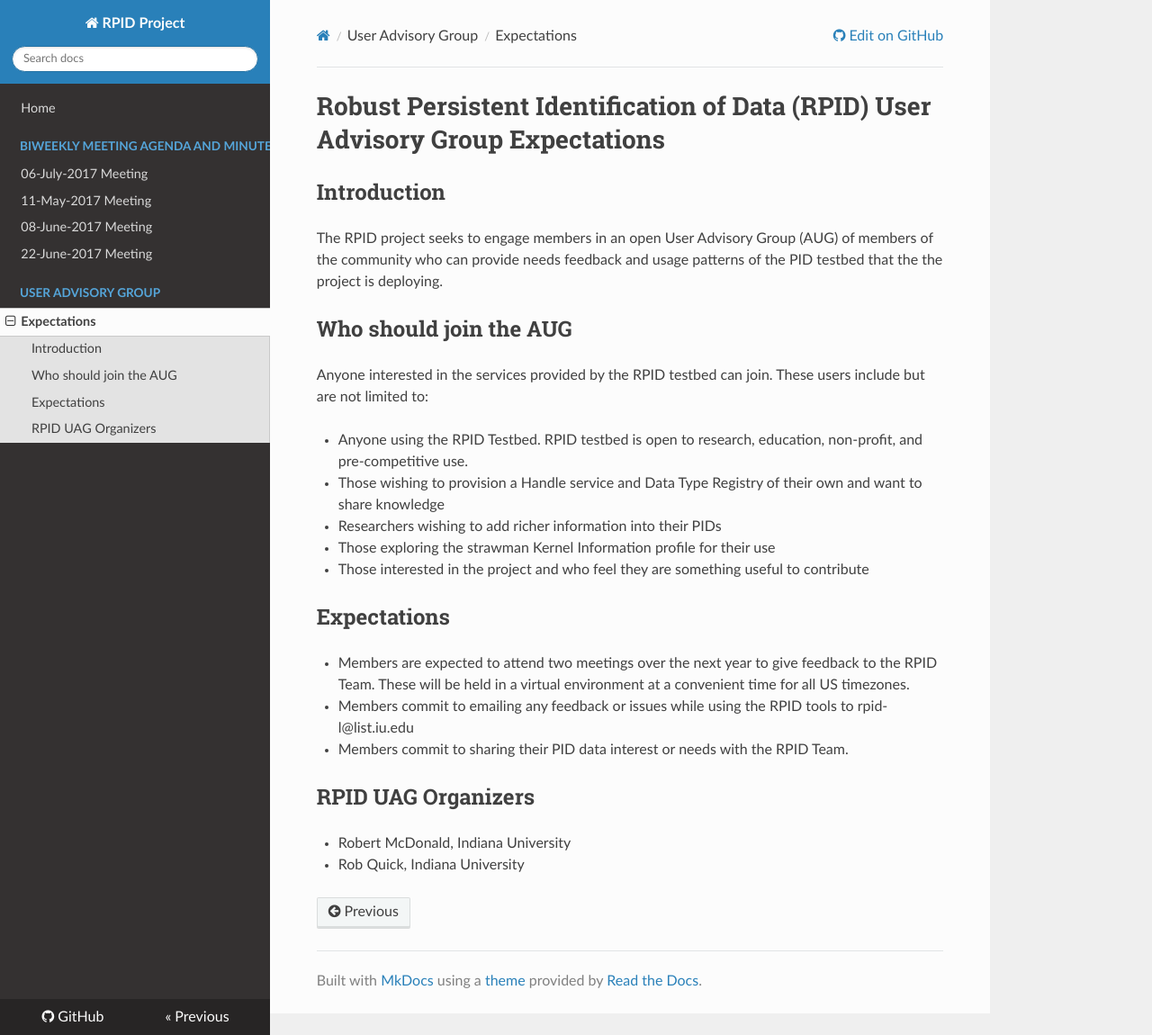
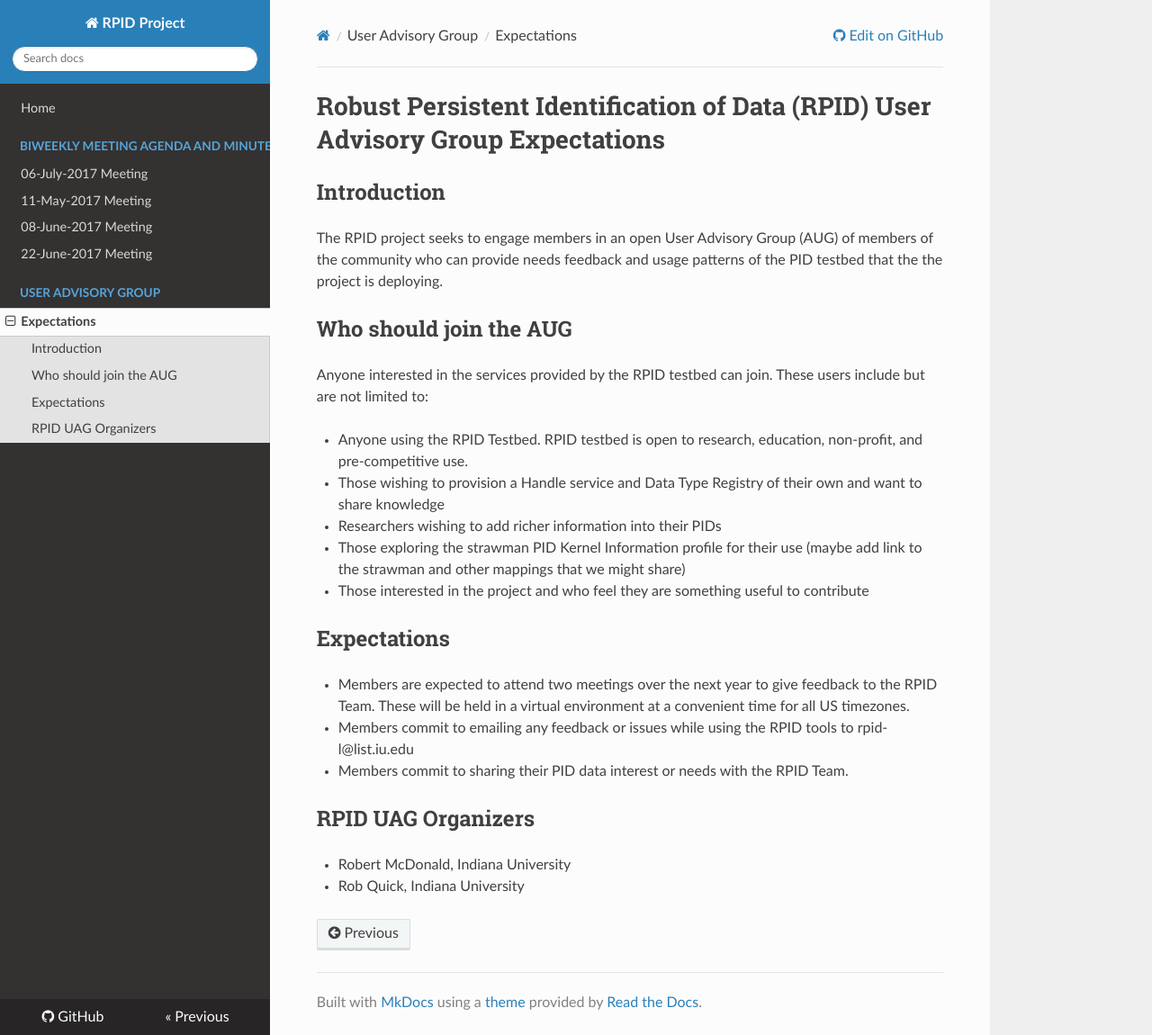
Before and after one commit to rpidproject/rpid, an MkDocs documentation site: the page built from docs/UAG-Expectations.md, in a window 1280 px wide and 1150 px high. Shown: the whole window at 90% size. Built offline with MkDocs 1.6.1, drawn with Linux system fonts in a browser that asks for light colours; nearby versions of some CDN libraries; old or Windows-style settings are respelled for this version of MkDocs.

Commit message:
Update UAG-Expectations.md

```diff
--- a/docs/UAG-Expectations.md
+++ b/docs/UAG-Expectations.md
@@ -11,7 +11,7 @@ Anyone interested in the services provided by the RPID testbed can join. These u
    * Anyone using the RPID Testbed. RPID testbed is open to research, education, non-profit, and pre-competitive use.
    * Those wishing to provision a Handle service and Data Type Registry of their own and want to share knowledge
    * Researchers wishing to add richer information into their PIDs
-   * Those exploring the strawman Kernel Information profile for their use
+   * Those exploring the strawman PID Kernel Information profile for their use (maybe add link to the strawman and other mappings that we might share)
    * Those interested in the project and who feel they are something useful to contribute
 
 ## Expectations
```
